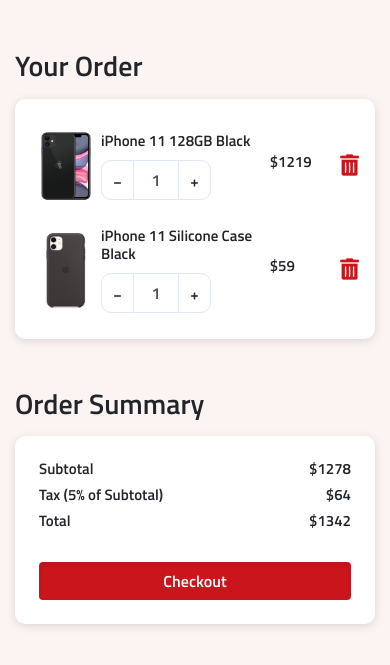
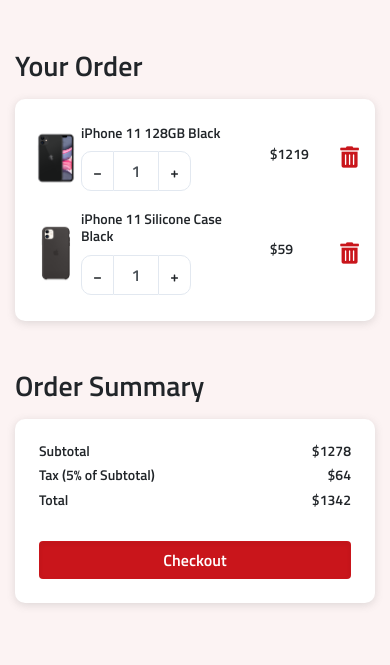
Before and after one commit to tayab-pabel/shopping-cart, a plain HTML site: page index.html in a window 390 px wide. Shown: the part 91-756 px from the top of the page. Drawn offline with nearby package versions, Linux system fonts and the light colour scheme.

Commit message:
shopping cart updated

```diff
--- a/style.css
+++ b/style.css
@@ -161,10 +161,10 @@ td {
 	h4,
 	td,
 	p {
-		font-size: 15px;
+		font-size: 14px;
 	}
 	.product .product-img {
-		width: 70px;
+		width: 50px;
 	}
 	.product .input-group .fas {
 		font-size: 8px;
```
